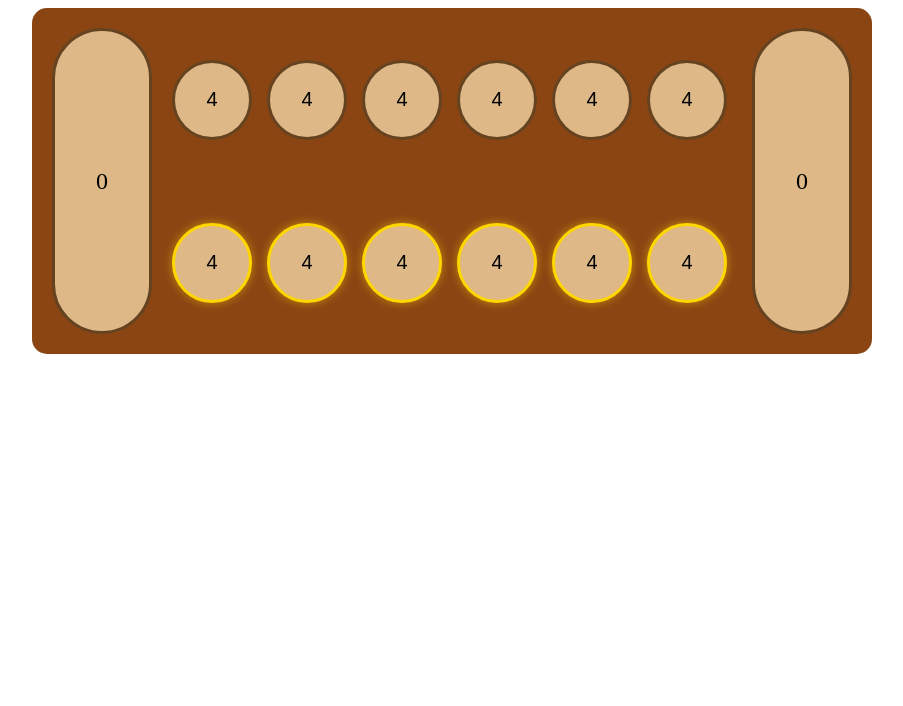
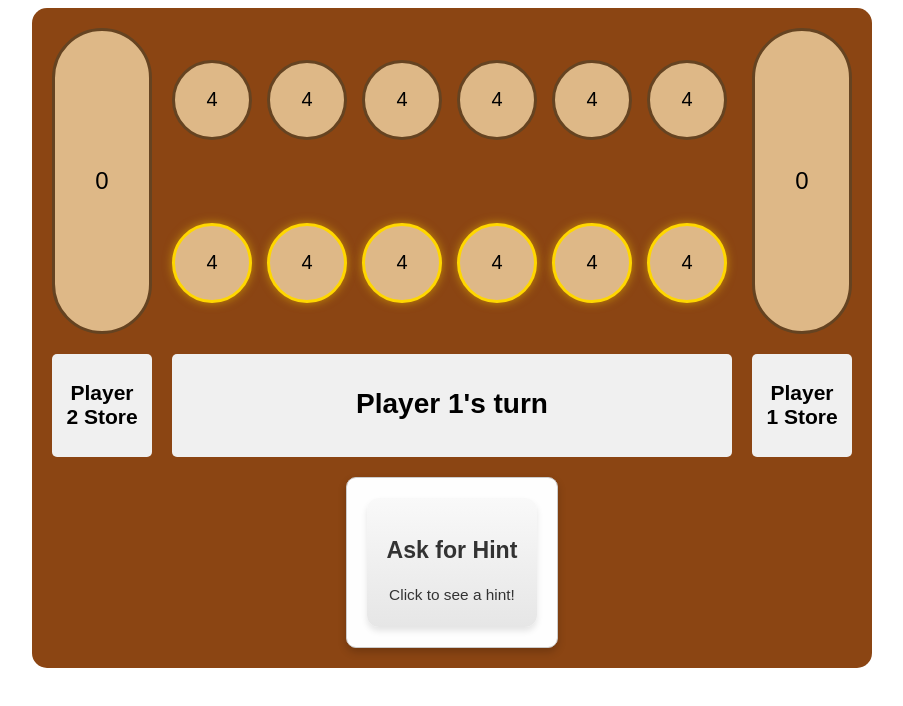
Before and after one commit to eaapursuit/mancala-copy, a React (Vite) app: page / in a window 1280 px wide. Shown: the top 706 px of the page, without its empty margins (188-1091 px from the left). Built offline with nearby package versions, Linux system fonts and the light colour scheme.

Commit message:
add hint and style

```diff
--- /dev/null
+++ b/src/AI_hint.css
@@ -0,0 +1,57 @@
+.mancala_hint_bot {
+  padding: 20px;
+  max-width: 500px;
+  margin: 0 auto;
+  font-family: Arial, sans-serif;
+  background: linear-gradient(to bottom, #f9f9f9, #e6e6e6);
+  border-radius: 12px;
+  box-shadow: 0 4px 6px rgba(0, 0, 0, 0.1);
+}
+
+.greeting {
+  cursor: pointer;
+  text-align: center;
+  font-size: 1.5em;
+  font-weight: bold;
+  color: #333;
+  transition: color 0.3s ease, transform 0.2s ease;
+}
+
+.greeting:hover {
+  color: #0066cc;
+  transform: scale(1.1);
+}
+
+.loading {
+  text-align: center;
+  padding: 15px 0;
+  font-size: 1.2em;
+  color: #555;
+}
+
+.hint-card {
+  padding: 20px;
+  border: 1px solid #ccc;
+  border-radius: 10px;
+  background-color: #fefefe;
+  color: #333;
+  font-size: 1.1em;
+  line-height: 1.5;
+  box-shadow: 0 4px 8px rgba(0, 0, 0, 0.2);
+  animation: fadeIn 0.3s ease;
+}
+
+.hint-card p {
+  margin: 0;
+}
+
+@keyframes fadeIn {
+  from {
+    opacity: 0;
+    transform: translateY(-10px);
+  }
+  to {
+    opacity: 1;
+    transform: translateY(0);
+  }
+}
--- /dev/null
+++ b/src/AI_hint.jsx
@@ -0,0 +1,108 @@
+import React, { useState } from "react";
+import "./AI_hint.css";
+
+const AI_hint = ({ state, setHighlightedPit, hint, setHint }) => {
+  const [isLoading, setIsLoading] = useState(false);
+
+  const fetchHint = async () => {
+    setIsLoading(true);
+
+    const apiKey =
+      import.meta.env.VITE_OPENAI_API_KEY || "your_openai_api_key_here";
+    if (!apiKey) {
+      console.error("API key is missing! Check your configuration.");
+      setHint("Sorry, the service is unavailable right now.");
+      setIsLoading(false);
+      return;
+    }
+
+    try {
+      const response = await fetch(
+        "https://api.openai.com/v1/chat/completions",
+        {
+          method: "POST",
+          headers: {
+            "Content-Type": "application/json",
+            Authorization: `Bearer ${apiKey}`,
+          },
+          body: JSON.stringify({
+            model: "gpt-4",
+            messages: [
+              {
+                role: "system",
+                content: `
+                  You are a Mancala strategy expert. Your goal is to suggest the best move for the current player in a game of Mancala.
+                  - Maximize stones in the current player's store.
+                  - Aim for extra turns by landing the last stone in the store.
+                  - Capture opponent's stones if the last stone lands in an empty pit on the player's side.
+                  - Never suggest a move that has zero stones left in the pit.
+                  - Remember player 2's store is at index 13 and player 1's store is at index 6.
+                  - Remember player 2's pit start from from index 12 to 7 and player 1's pit start from from index 0 to 5.
+                  - Remember player 2's store is left of pattern 13, 12, 11, 10, 9, 8, 7.
+                  - Avoid moves that lead to immediate capture by the opponent.
+                  - Avoid moves that benefit the opponent.
+                  - Use specific language like 'Choose the such and such pit from your left or right.'
+                  Always include a sentence that says what "the pit index is x" at the end.
+                `,
+              },
+              {
+                role: "user",
+                content: `Game state:
+                  - Current player: ${state.currentPlayer}
+                  - Pits: ${JSON.stringify(state.pits)}
+                  Suggest the best move for the current player.`,
+              },
+            ],
+            max_tokens: 150,
+            temperature: 0.3,
+          }),
+        }
+      );
+
+      if (!response.ok) {
+        throw new Error(`HTTP error! status: ${response.status}`);
+      }
+
+      const data = await response.json();
+      const hintText =
+        data?.choices?.[0]?.message?.content || "No hint available.";
+      console.log("AI Response:", hintText); // Log the full response
+      setHint(hintText);
+
+      // Debug: Verify if the pit index can be extracted
+      const pitIndexMatch = hintText.match(/pit index is (\d+)/); // Updated regex
+      if (pitIndexMatch) {
+        const pitIndex = parseInt(pitIndexMatch[1], 10);
+        console.log("Suggested pit index:", pitIndex); // Debug log
+        setHighlightedPit(pitIndex); // Set the highlighted pit
+      } else {
+        console.warn("No pit index found in AI response."); // Warn if index is missing
+      }
+    } catch (error) {
+      console.error("Error fetching hint:", error);
+      setHint("Sorry, unable to get a hint right now. Please try again later.");
+    } finally {
+      setIsLoading(false);
+    }
+  };
+
+  return (
+    <div className="mancala_hint_bot">
+      <h1 onClick={fetchHint} className="greeting">
+        Ask for Hint
+      </h1>
+
+      {isLoading && <div className="loading">Loading hint...</div>}
+
+      {hint ? (
+        <div className="hint-card">
+          <p>{hint}</p>
+        </div>
+      ) : (
+        !isLoading && <p>Click to see a hint!</p>
+      )}
+    </div>
+  );
+};
+
+export default AI_hint;
--- a/src/Gameboard.css
+++ b/src/Gameboard.css
@@ -1,16 +1,18 @@
 .mancala-board {
+  font-family: Arial, sans-serif;
+  font-size: 14px;
   display: grid;
   grid-template-columns: 100px 1fr 100px;
   grid-template-rows: auto;
   gap: 20px;
   padding: 20px;
-  background-color: #8B4513;
+  background-color: #8b4513;
   border-radius: 15px;
   max-width: 800px;
   margin: 0 auto;
 }
 .mancala {
-  background-color: #DEB887;
+  background-color: #deb887;
   border-radius: 50px;
   height: 300px;
   display: flex;
@@ -27,7 +29,7 @@
   align-items: center;
 }
 .pit {
-  background-color: #DEB887;
+  background-color: #deb887;
   border-radius: 50%;
   width: 80px;
   height: 80px;
@@ -41,10 +43,10 @@
 }
 .pit:hover {
   transform: scale(1.05);
-  background-color: #CD853F;
+  background-color: #cd853f;
 }
 .pit.active {
-  border-color: #FFD700;
+  border-color: #ffd700;
   box-shadow: 0 0 10px rgba(255, 215, 0, 0.5);
 }
 .pit:disabled {
@@ -56,9 +58,22 @@
   grid-row: 1 / span 2;
   grid-column: 3;
 }
+.mancala-player-store {
+  text-align: center;
+  background-color: #f0f0f0;
+  padding: 10px;
+  border-radius: 5px;
+}
 .player2 {
   grid-row: 1 / span 2;
   grid-column: 1;
+}
+.mancala-player-turn {
+  grid-column: 2 / span 1; /* Spans across the entire width of the board */
+  text-align: center;
+  background-color: #f0f0f0;
+  padding: 15px;
+  border-radius: 5px;
 }
 /* Responsive design */
 @media (max-width: 768px) {
@@ -81,7 +96,6 @@
 .hint-container {
   grid-column: 1 / span 3; /* Spans across the entire width of the board */
   text-align: center;
-  margin-top: 20px;
 }
 .hint-card {
   display: inline-block;
@@ -108,3 +122,20 @@
     transform: translateY(0);
   }
 }
+.pit.highlighted {
+  background-color: yellow;
+  border: 2px solid red;
+  animation: pulse 1s infinite;
+}
+
+@keyframes pulse {
+  0% {
+    transform: scale(1);
+  }
+  50% {
+    transform: scale(1.1);
+  }
+  100% {
+    transform: scale(1);
+  }
+}
--- a/src/Gameboard.jsx
+++ b/src/Gameboard.jsx
@@ -1,14 +1,20 @@
 import React, { useState } from "react";
 import "./Gameboard.css";
-// import AI_hint from "./AI_hint";
+import AI_hint from "./AI_hint";
+
 function GameBoard({ state, setState }) {
+  const [hint, setHint] = useState("");
+  const [highlightedPit, setHighlightedPit] = useState(null);
+  console.log("Gameboard state:", state); // Debug log
+
   const handlePitClick = (player, index) => {
+    if (highlightedPit === index) setHighlightedPit(null); // Clear the highlight on click
     const isPlayer1 = player === 1;
-    const pits = [...state.pits]; // Copy pits array
-    const playerStartIndex = isPlayer1 ? 0 : 7; // Starting index for the player's pits
-    const playerEndIndex = isPlayer1 ? 5 : 12; // Ending index for the player's pits
-    const storeIndex = isPlayer1 ? 6 : 13; // Index of the player's store
-    // Check if the pit is valid
+    const pits = [...state.pits];
+    const playerStartIndex = isPlayer1 ? 0 : 7;
+    const playerEndIndex = isPlayer1 ? 5 : 12;
+    const storeIndex = isPlayer1 ? 6 : 13;
+
     if (state.currentPlayer !== player) {
       alert("It's not your turn!");
       return;
@@ -21,16 +27,15 @@ function GameBoard({ state, setState }) {
       alert("You can't start from an empty pit!");
       return;
     }
-    // Distribute stones
+
     let stones = pits[index];
-    pits[index] = 0; // Empty the selected pit
+    pits[index] = 0;
     let currentIndex = index;
     let lastLandedInStore = false;
     while (
       stones > 0 ||
       (stones === 0 && currentIndex !== storeIndex && pits[currentIndex] > 1)
     ) {
-      // If stones == 0 but the current pit has stones, grab them and continue
       if (
         stones === 0 &&
         currentIndex !== storeIndex &&
@@ -39,52 +44,43 @@ function GameBoard({ state, setState }) {
         stones += pits[currentIndex];
         pits[currentIndex] = 0;
       }
-      currentIndex = (currentIndex + 1) % pits.length; // Circular increment
-      // Skip opponent's store
+      currentIndex = (currentIndex + 1) % pits.length;
       if (isPlayer1 && currentIndex === 13) continue;
       if (!isPlayer1 && currentIndex === 6) continue;
       pits[currentIndex]++;
       stones--;
-      // Check if the last stone lands in the player's store
       if (currentIndex === storeIndex) {
         lastLandedInStore = true;
       } else {
         lastLandedInStore = false;
       }
     }
-    // Capture logic and continuation rule
+
     if (
       !lastLandedInStore &&
       currentIndex >= playerStartIndex &&
       currentIndex <= playerEndIndex
     ) {
       const oppositeIndex = 12 - currentIndex;
-      // If landing in non-empty pit on player's side, continue distributing
       if (pits[currentIndex] > 1) {
         stones = pits[currentIndex];
         pits[currentIndex] = 0;
-        // continue;
       }
-      // Capture rule: last stone in empty pit with stones opposite
       if (pits[currentIndex] === 1 && pits[oppositeIndex] > 0) {
-        pits[storeIndex] += pits[oppositeIndex] + 1; // Add captured stones + last stone to store
+        pits[storeIndex] += pits[oppositeIndex] + 1;
         pits[oppositeIndex] = 0;
         pits[currentIndex] = 0;
       }
     }
-    console.log(lastLandedInStore);
-    console.log(currentIndex);
-    // Check for game over
+
     const player1Empty = pits.slice(0, 6).every((stones) => stones === 0);
     const player2Empty = pits.slice(7, 13).every((stones) => stones === 0);
     if (player1Empty || player2Empty) {
-      // Add remaining stones to the respective player's store
       pits[6] += pits.slice(0, 6).reduce((a, b) => a + b, 0);
       pits[13] += pits.slice(7, 13).reduce((a, b) => a + b, 0);
-      // Clear all pits
       for (let i = 0; i < 6; i++) pits[i] = 0;
       for (let i = 7; i < 13; i++) pits[i] = 0;
-      setState({ pits, currentPlayer: null }); // Game over
+      setState({ pits, currentPlayer: null });
       const player1Score = pits[6];
       const player2Score = pits[13];
       if (player1Score > player2Score) {
@@ -100,25 +96,28 @@ function GameBoard({ state, setState }) {
       }
       return;
     }
-    // Switch turns if the last stone did not land in the store
+
     const nextPlayer = lastLandedInStore ? player : player === 1 ? 2 : 1;
     setState({ pits, currentPlayer: nextPlayer });
+    setHint("");
   };
+  console.log("Highlighted pit:", highlightedPit);
+
   return (
     <div className="mancala-board">
-      {/* Opponent's store */}
       <div className="mancala player2">{state.pits[13]}</div>
-      {/* Opponent's pits (reverse order: 12 to 7) */}
       <div className="pits">
         {state.pits
           .slice(7, 13)
           .reverse()
           .map((stones, reverseIndex) => {
-            const index = 12 - reverseIndex; // Map reverse index to actual index
+            const index = 12 - reverseIndex;
             return (
               <button
                 key={index}
-                className={`pit ${state.currentPlayer === 2 ? "active" : ""}`}
+                className={`pit ${state.currentPlayer === 2 ? "active" : ""} ${
+                  highlightedPit === index ? "highlighted" : ""
+                }`}
                 onClick={() => handlePitClick(2, index)}
               >
                 {stones}
@@ -126,27 +125,41 @@ function GameBoard({ state, setState }) {
             );
           })}
       </div>
-      {/* Player's pits (0 to 5) */}
       <div className="pits">
         {state.pits.slice(0, 6).map((stones, index) => (
           <button
             key={index}
-            className={`pit ${state.currentPlayer === 1 ? "active" : ""}`}
+            className={`pit ${state.currentPlayer === 1 ? "active" : ""} ${
+              highlightedPit === index ? "highlighted" : ""
+            }`}
             onClick={() => handlePitClick(1, index)}
           >
             {stones}
           </button>
         ))}
       </div>
-      {/* Player's store */}
       <div className="mancala player1">{state.pits[6]}</div>
-      {/* Hint Container */}
-      {/* <div className="hint-container">
+      <div className="mancala-player-store">
+        <h2>Player 2 Store</h2>
+      </div>
+      <div className="mancala-player-turn">
+        <h1>Player {state.currentPlayer}'s turn</h1>
+      </div>
+      <div className="mancala-player-store">
+        <h2>Player 1 Store</h2>
+      </div>
+      <div className="hint-container">
         <div className="hint-card">
-          <AI_hint state={state} />
+          <AI_hint
+            state={state}
+            setHighlightedPit={setHighlightedPit}
+            hint={hint}
+            setHint={setHint}
+          />
         </div>
-      </div> */}
+      </div>
     </div>
   );
 }
+
 export default GameBoard;
```
Also changed, not shown: 1 other file (tests, documents, lock files or other folders).
